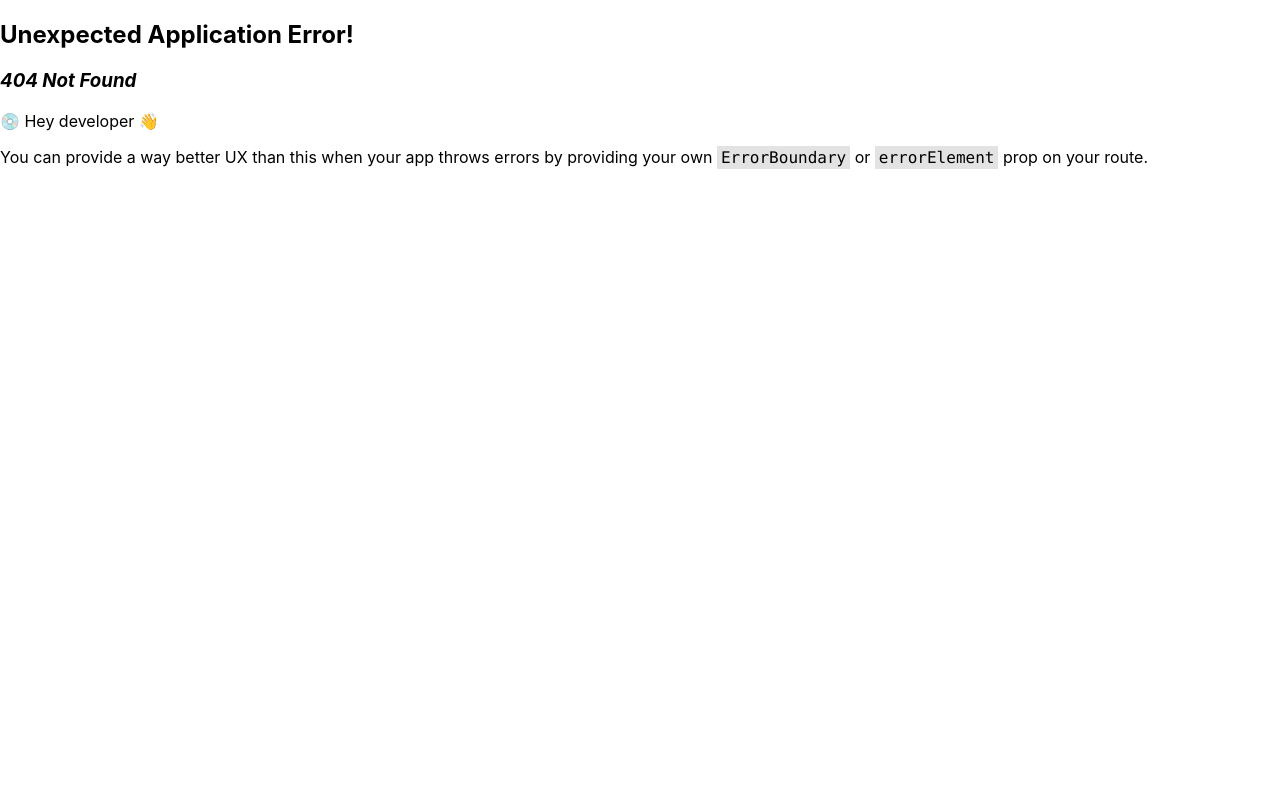
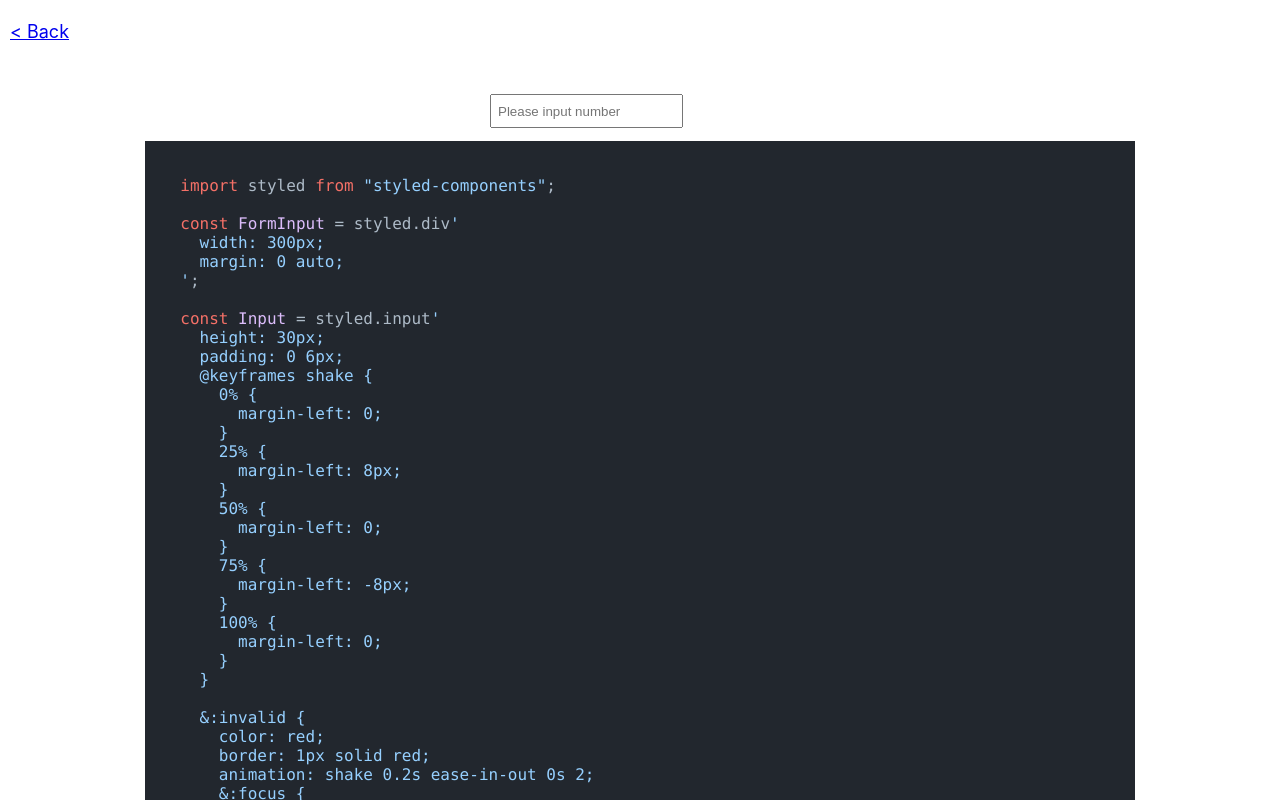
Before and after one commit to 615349/615349.GitHub.io, a React (Create React App) app: page /input-shake in a window 1280 px wide. Before the commit this address had no page. Shown: the top 800 px of the page. Built offline with nearby package versions, Linux system fonts and the light colour scheme.

Commit message:
add Input shake

```diff
--- /dev/null
+++ b/src/components/CSS/InputShake.tsx
@@ -0,0 +1,98 @@
+import styled from "styled-components";
+import Template from "../Template";
+
+const FormInput = styled.div`
+  width: 300px;
+  margin: 0 auto;
+`;
+
+const Input = styled.input`
+  height: 30px;
+  padding: 0 6px;
+  @keyframes shake {
+    0% {
+      margin-left: 0;
+    }
+    25% {
+      margin-left: 8px;
+    }
+    50% {
+      margin-left: 0;
+    }
+    75% {
+      margin-left: -8px;
+    }
+    100% {
+      margin-left: 0;
+    }
+  }
+
+  &:invalid {
+    color: red;
+    border: 1px solid red;
+    animation: shake 0.2s ease-in-out 0s 2;
+    &:focus {
+      outline:1px solid red;
+    }
+  }
+`;
+
+const code = `
+  import styled from "styled-components";
+
+  const FormInput = styled.div'
+    width: 300px;
+    margin: 0 auto;
+  ';
+
+  const Input = styled.input'
+    height: 30px;
+    padding: 0 6px;
+    @keyframes shake {
+      0% {
+        margin-left: 0;
+      }
+      25% {
+        margin-left: 8px;
+      }
+      50% {
+        margin-left: 0;
+      }
+      75% {
+        margin-left: -8px;
+      }
+      100% {
+        margin-left: 0;
+      }
+    }
+
+    &:invalid {
+      color: red;
+      border: 1px solid red;
+      animation: shake 0.2s ease-in-out 0s 2;
+      &:focus {
+        outline:1px solid red;
+      }
+    }
+  ';
+
+  // line 31, the last param 2 means shake twice
+
+  export default function App() {
+    return (
+      <FormInput>
+        <Input placeholder="Please input number" pattern="[0-9]*" />
+      </FormInput>
+    );
+  }
+`;
+
+export default function InputShake() {
+  return (
+    <Template code={code}>
+      <FormInput>
+        <Input placeholder="Please input number" pattern="[0-9]*" />
+      </FormInput>
+    </Template>
+  );
+}
--- a/src/components/Home.tsx
+++ b/src/components/Home.tsx
@@ -38,6 +38,7 @@ const Home = () => {
         <Section href="spot-light" text="Spot light" />
         <Section href="underline" text="Underline" />
         <Section href="blur" text="Blur" />
+        <Section href="input-shake" text="Input shake" />
       </Inner>
       <Title>Snippets</Title>
       <Inner>
--- a/src/index.tsx
+++ b/src/index.tsx
@@ -22,6 +22,7 @@ import ValueOf from "./components/Snippets/ValueOf";
 import Iterator from "./components/Snippets/Iterator";
 import VisibilityChange from "./components/Snippets/VisibilityChange";
 import BigSum from "./components/Algorithm/BigSum";
+import InputShake from "./components/CSS/InputShake";
 
 const router = createBrowserRouter([
   {
@@ -104,6 +105,10 @@ const router = createBrowserRouter([
     path: "big-sum",
     element: <BigSum />,
   },
+  {
+    path: "input-shake",
+    element: <InputShake />,
+  },
 ]);
 
 createRoot(document.getElementById("root") as HTMLElement).render(
```
